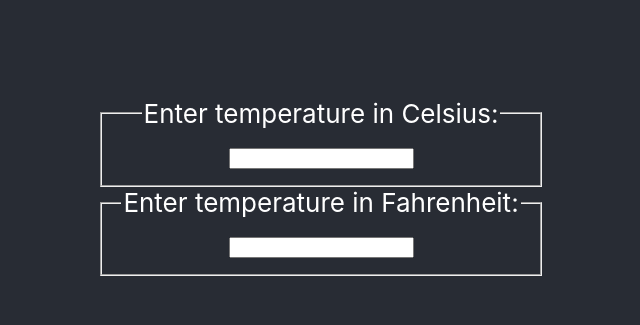
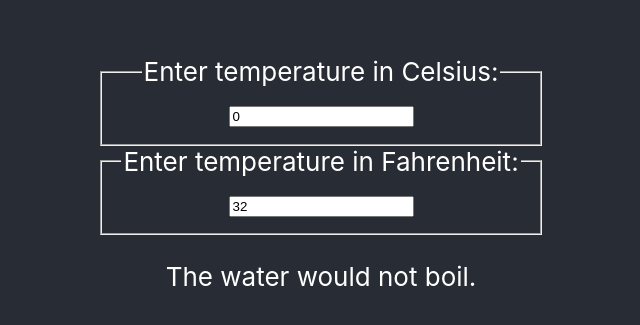
Before and after one commit to francisfuzz/temperature, a React (Create React App) app: page / in a window 1280 px wide. Shown: the part 213-538 px from the top of the page, without its empty margins (319-959 px from the left). Built offline with nearby package versions, Linux system fonts and the light colour scheme.

Commit message:
feat: lift state up into the Calculator

```diff
--- a/src/components/Calculator.js
+++ b/src/components/Calculator.js
@@ -1,13 +1,63 @@
 import React from 'react'
+import BoilingVerdict from './BoilingVerdict'
 import TemperatureInput from './TemperatureInput'
 
+function toCelsius (fahrenheit) {
+  return (fahrenheit - 32) * 5 / 9
+}
+
+function toFahrenheit (celsius) {
+  return (celsius * 9 / 5) + 32
+}
+
+function tryConvert (temperature, convert) {
+  const input = parseFloat(temperature)
+
+  // Only convert number inputs. Return an empty string otherwise.
+  if (Number.isNaN(input)) {
+    return ''
+  }
+
+  const output = convert(input)
+  const rounded = Math.round(output * 1000) / 1000
+  return rounded.toString()
+}
+
 class Calculator extends React.Component {
+  constructor (props) {
+    super(props)
+    this.handleCelsiusChange = this.handleCelsiusChange.bind(this)
+    this.handleFahrenheitChange = this.handleFahrenheitChange.bind(this)
+    this.state = { temperature: '0', scale: 'c' }
+  }
+
+  handleCelsiusChange (temperature) {
+    this.setState({ scale: 'c', temperature })
+  }
+
+  handleFahrenheitChange (temperature) {
+    this.setState({ scale: 'f', temperature })
+  }
+
   render () {
+    const scale = this.state.scale
+    const temperature = this.state.temperature
+    const celsius = scale === 'f' ? tryConvert(temperature, toCelsius) : temperature
+    const fahrenheit = scale === 'c' ? tryConvert(temperature, toFahrenheit) : temperature
+
     return (
       <div>
-      <TemperatureInput scale="c" />
-      <TemperatureInput scale="f" />
-    </div>
+        <TemperatureInput
+          scale="c"
+          temperature={celsius}
+          onTemperatureChange={this.handleCelsiusChange} />
+        <TemperatureInput
+          scale="f"
+          temperature={fahrenheit}
+          onTemperatureChange={this.handleFahrenheitChange} />
+        <BoilingVerdict
+          celsius={parseFloat(celsius)} />
+      </div>
     )
   }
 }
--- a/src/components/TemperatureInput.js
+++ b/src/components/TemperatureInput.js
@@ -14,11 +14,11 @@
   }
 
   handleChange (e) {
-    this.setState({ temperature: e.target.value })
+    this.props.onTemperatureChange(e.target.value)
   }
 
   render () {
-    const temperature = this.state.temperature
+    const temperature = this.props.temperature
     const scale = this.props.scale
     return (
       <fieldset>
@@ -32,7 +32,9 @@
 }
 
 TemperatureInput.propTypes = {
-  scale: PropTypes.string.isRequired
+  onTemperatureChange: PropTypes.func.isRequired,
+  scale: PropTypes.string.isRequired,
+  temperature: PropTypes.number.isRequired
 }
 
 export default TemperatureInput
```
